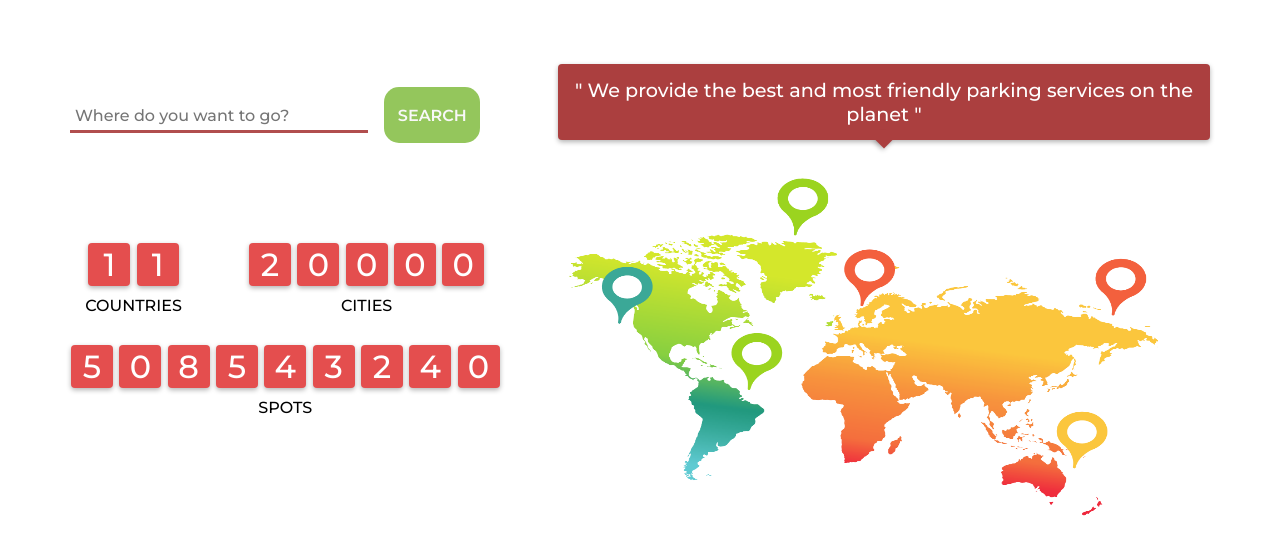
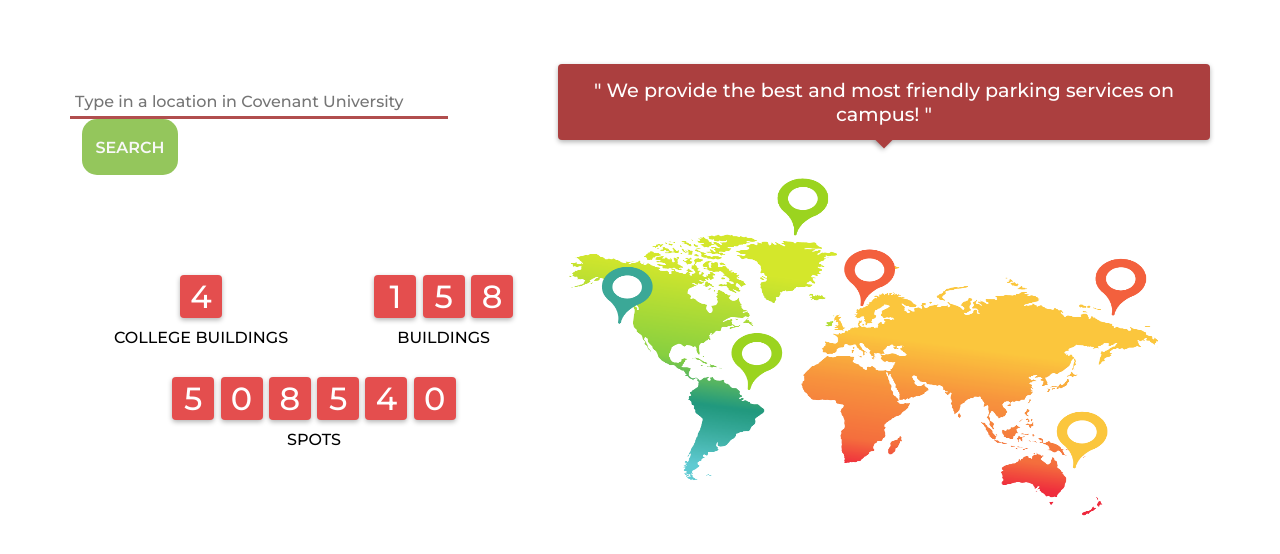
Before and after one commit to onanuviie/AUTOLOT, a plain HTML site: page index.html in a window 1280 px wide. Shown: the part 96-650 px from the top of the page. Drawn offline with Linux system fonts and the light colour scheme.

Commit message:
personalized website for CU

```diff
--- a/index.html
+++ b/index.html
@@ -30,7 +30,7 @@
 
         <div class="park-search">
             <form action="">
-                <input type="text" placeholder="Where do you want to go?" required>
+                <input type="text" placeholder="Type in a location in Covenant University" required>
                 <button class="search-btn" type="submit"> <a href="map.html">SEARCH</a></button>
             </form>
 
@@ -38,20 +38,17 @@
                 <div class="locations">
                   <div class="tracker-digit tracker-countries">
                     <div class="digits">
-                      <span class="digit-counter">1</span>
-                      <span class="digit-counter">1</span>
+                      <span class="digit-counter">4</span>
                     </div>
-                    <div class="ticker-label">COUNTRIES</div>
+                    <div class="ticker-label">COLLEGE BUILDINGS</div>
                   </div>
                   <div class="tracker-digit">
                     <div class="digits">
-                      <div class="digit-counter">2</div>
-                      <div class="digit-counter">0</div>
-                      <div class="digit-counter">0</div>
-                      <div class="digit-counter">0</div>
-                      <div class="digit-counter">0</div>
+                      <div class="digit-counter">1</div>
+                      <div class="digit-counter">5</div>
+                      <div class="digit-counter">8</div>
                     </div>
-                    <div class="ticker-label">CITIES</div>
+                    <div class="ticker-label">BUILDINGS</div>
                   </div>
                 </div>
                 <div class="tracker-digit">
@@ -60,9 +57,6 @@
                     <div class="digit-counter">0</div>
                     <div class="digit-counter">8</div>
                     <div class="digit-counter">5</div>
-                    <div class="digit-counter">4</div>
-                    <div class="digit-counter">3</div>
-                    <div class="digit-counter">2</div>
                     <div class="digit-counter altered-one">1</div>
                     <div class="digit-counter altered-two">0</div>
                   </div>
@@ -73,7 +67,7 @@
 
         <div class="map">
           <span class="map-hint">
-            " We provide the best and most friendly parking services on the planet "
+            " We provide the best and most friendly parking services on campus! "
           </span>
           <img src="images/map.png" alt="map with locations" class="map-image">
         </div>
--- a/styles.css
+++ b/styles.css
@@ -134,7 +134,7 @@
 }
 
 input {
-    width: 18rem;
+    width: 23rem;
     padding: 5px;
     border: none;
     outline: none;
```
